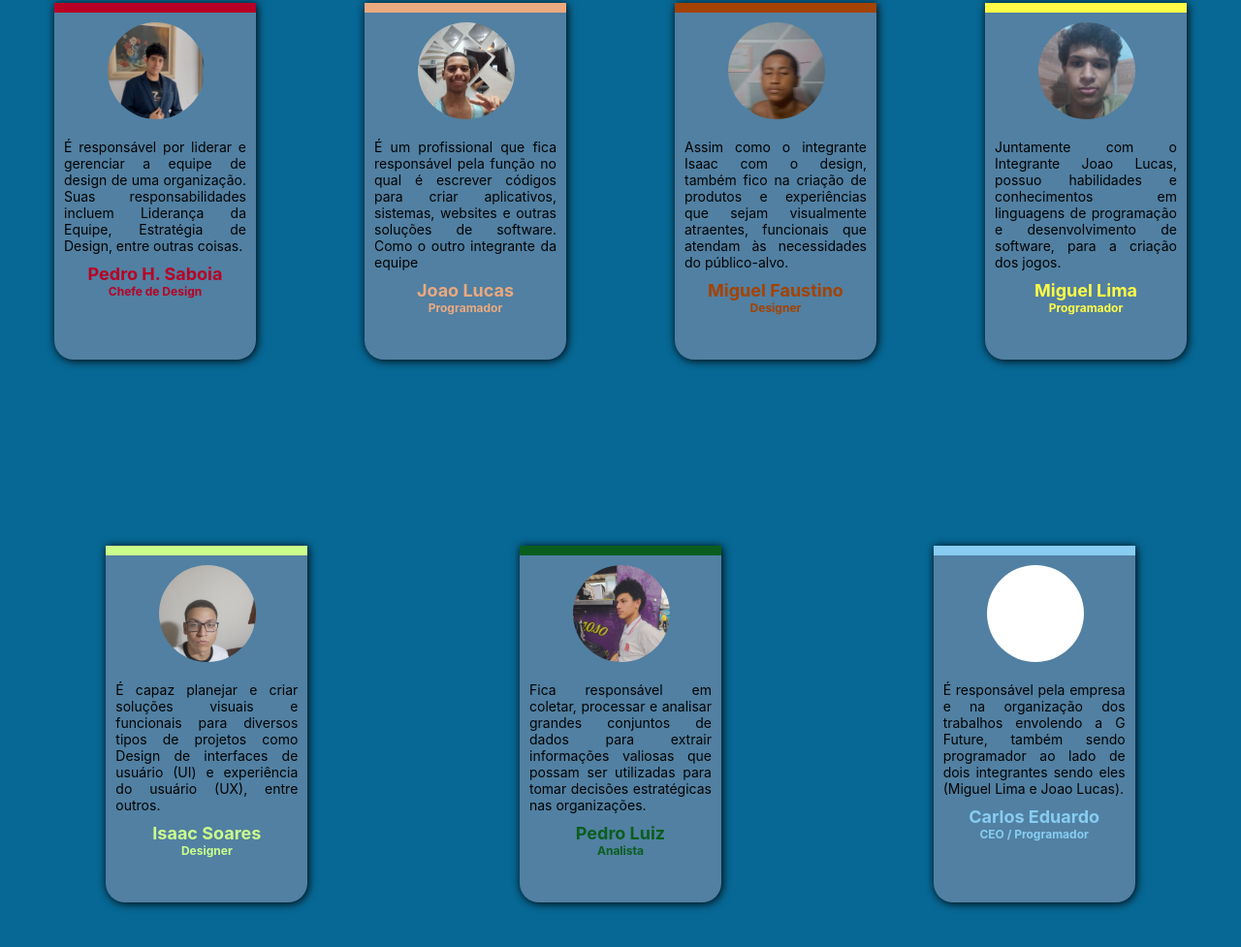
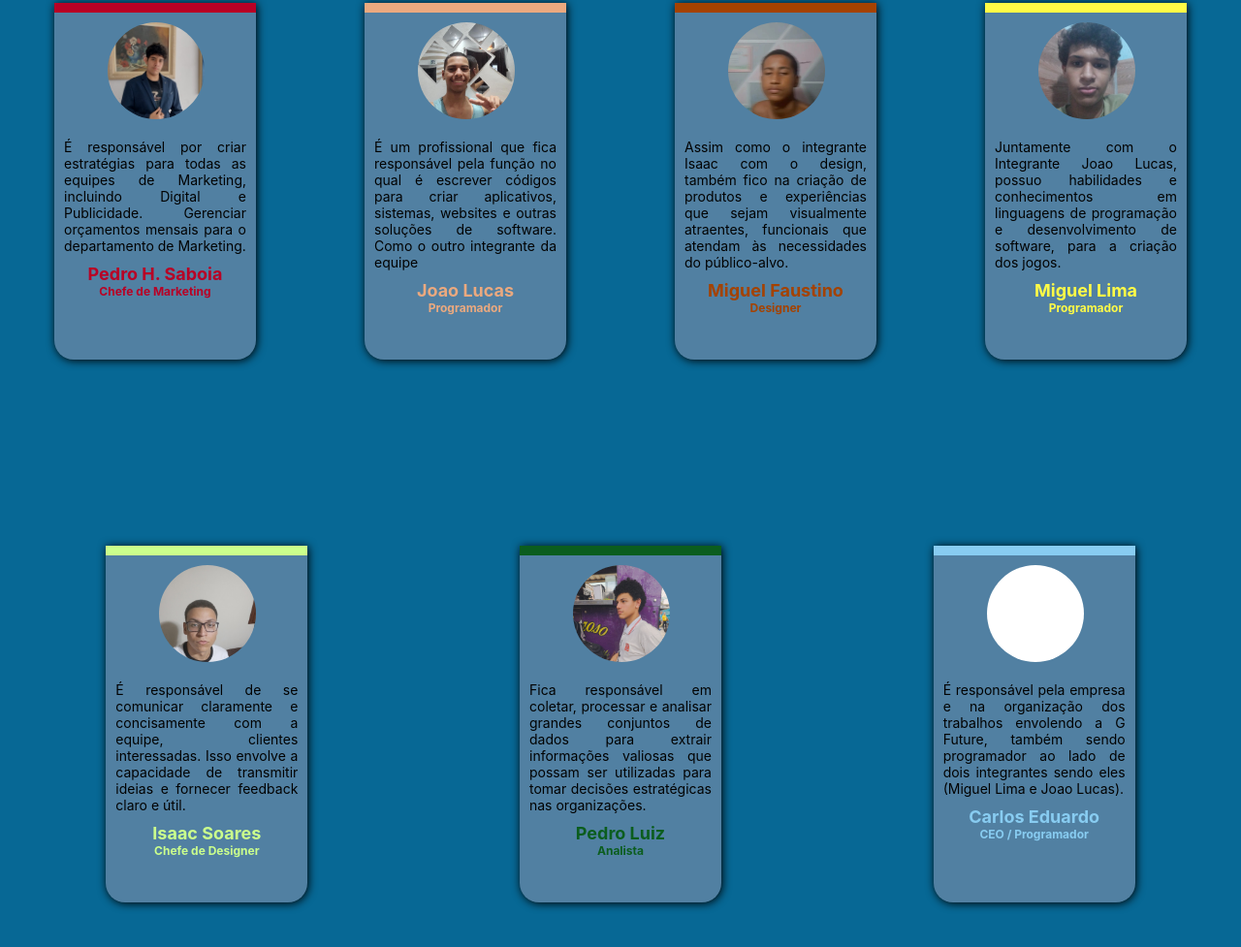
Before and after one commit to CarlosGFuT/Projeto-da-Mostra, a plain HTML site: page projeto novo/index.html in a window 1280 px wide. Shown: the part 1137-2114 px from the top of the page at 97% size. Drawn offline with Linux system fonts and the light colour scheme; a web font is replaced by a local one.

Commit message:
Update index.html

```diff
--- a/projeto novo/index.html
+++ b/projeto novo/index.html
@@ -40,9 +40,9 @@
           <div class="cards">
             <div class="card" id="Saboia">
                 <div class="FotoPerfil"></div>
-                <p>É responsável por liderar e gerenciar a equipe de design de uma organização. Suas responsabilidades incluem Liderança da Equipe, Estratégia de Design, entre outras coisas. </p>
+                <p>É responsável por criar estratégias para todas as equipes de Marketing, incluindo Digital e Publicidade. Gerenciar orçamentos mensais para o departamento de Marketing. </p>
                 <h4>Pedro H. Saboia</h4>
-                <h5>Chefe de Design</h5>
+                <h5>Chefe de Marketing</h5>
             </div>
 
             <div class="card" id="JoaoL">
@@ -71,9 +71,9 @@
           <div class="cards">
             <div class="card" id="Isaac">
                 <div class="FotoPerfil"></div>
-                <p>É capaz planejar e criar soluções visuais e funcionais para diversos tipos de projetos como Design de interfaces de usuário (UI) e experiência do usuário (UX), entre outros. </p>
+                <p>É responsável de se comunicar claramente e concisamente com a equipe, clientes interessadas. Isso envolve a capacidade de transmitir ideias e fornecer feedback claro e útil. </p>
                 <h4>Isaac Soares</h4>
-                <h5> Designer</h5>
+                <h5> Chefe de Designer</h5>
             </div>
 
             <div class="card" id="PedroL">
```
